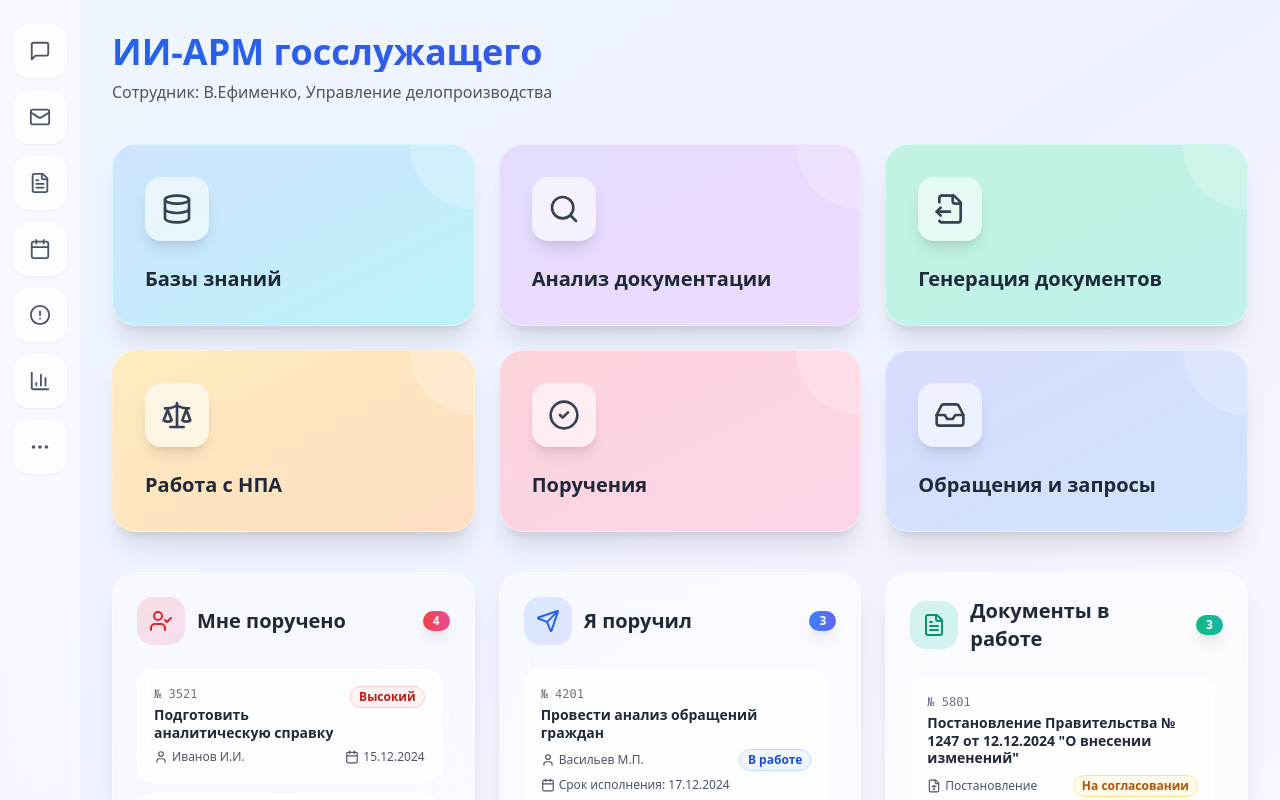
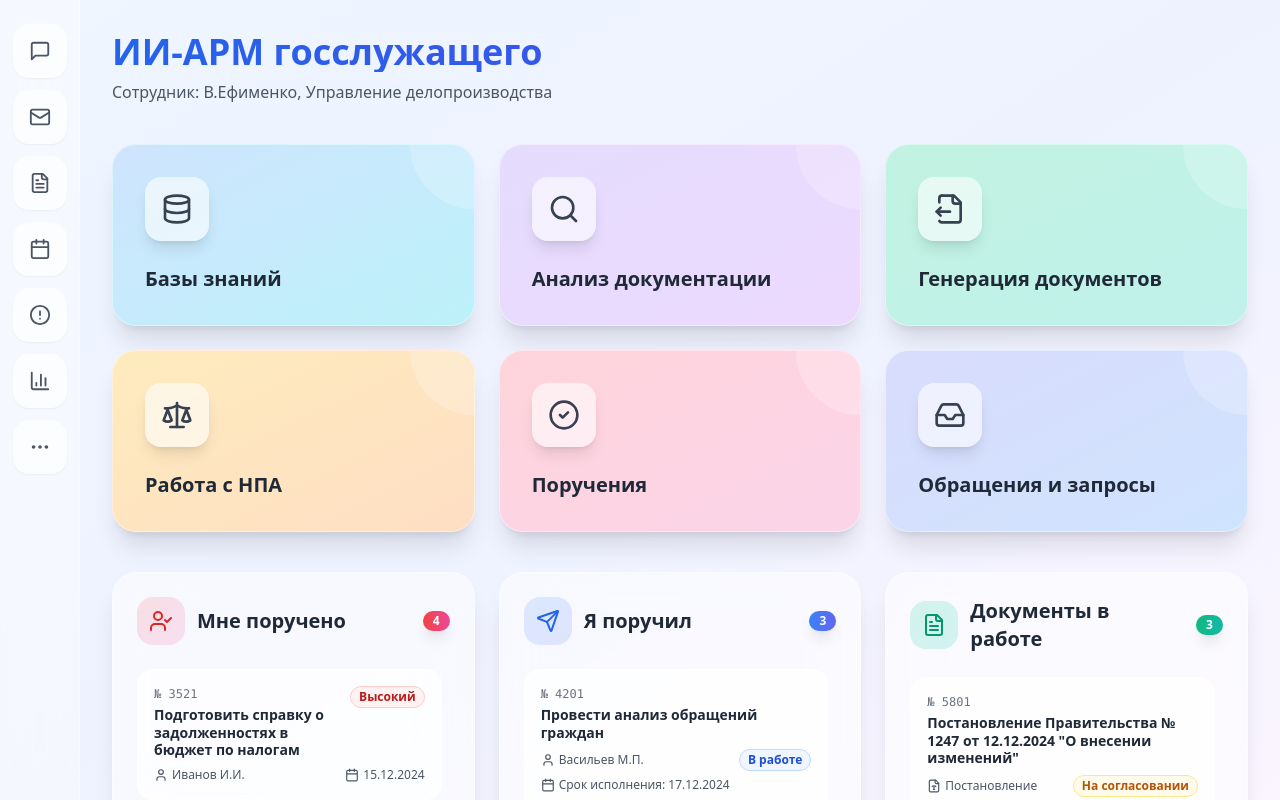
Before and after one commit to pr-poehali-dev/liquid-glass-website, a React (Vite) app: page / in a window 1280 px wide. Built offline with nearby package versions, Linux system fonts and the light colour scheme.

Commit message:
Справка о налоговых задолженностях

```diff
--- a/src/pages/Index.tsx
+++ b/src/pages/Index.tsx
@@ -26,7 +26,7 @@ const Index = () => {
   ];
 
   const assignedToMe = [
-    { id: 1, number: '3521', title: 'Подготовить аналитическую справку', deadline: '15.12.2024', priority: 'high', from: 'Иванов И.И.' },
+    { id: 1, number: '3521', title: 'Подготовить справку о задолженностях в бюджет по налогам', deadline: '15.12.2024', priority: 'high', from: 'Иванов И.И.' },
     { id: 2, number: '3522', title: 'Проверить проект постановления', deadline: '18.12.2024', priority: 'medium', from: 'Петрова А.С.' },
     { id: 3, number: '3523', title: 'Согласовать план мероприятий', deadline: '20.12.2024', priority: 'low', from: 'Сидоров П.К.' },
     { id: 4, number: '3524', title: 'Подготовить отчет о выполнении бюджета', deadline: '16.12.2024', priority: 'high', from: 'Морозов В.А.' },
```
